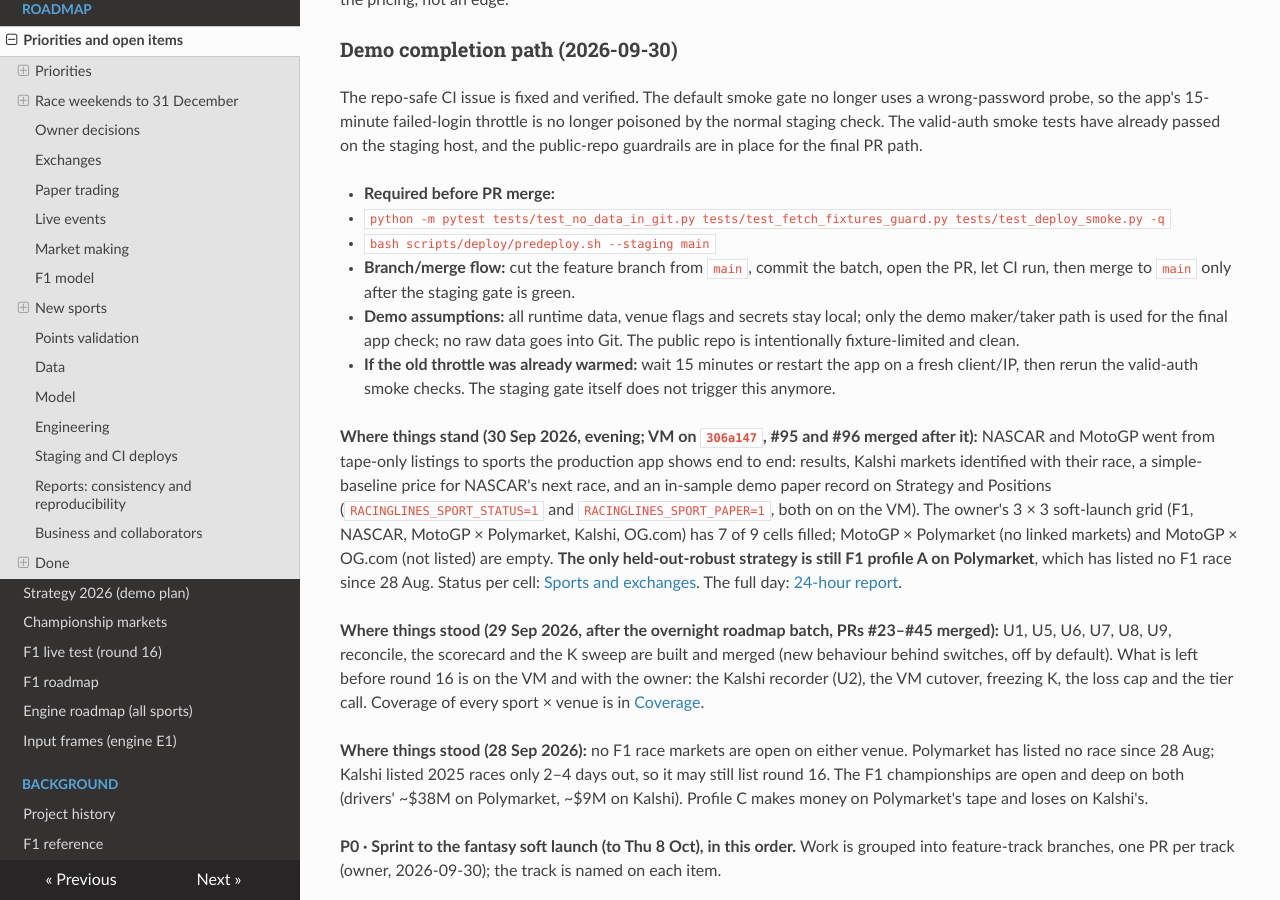
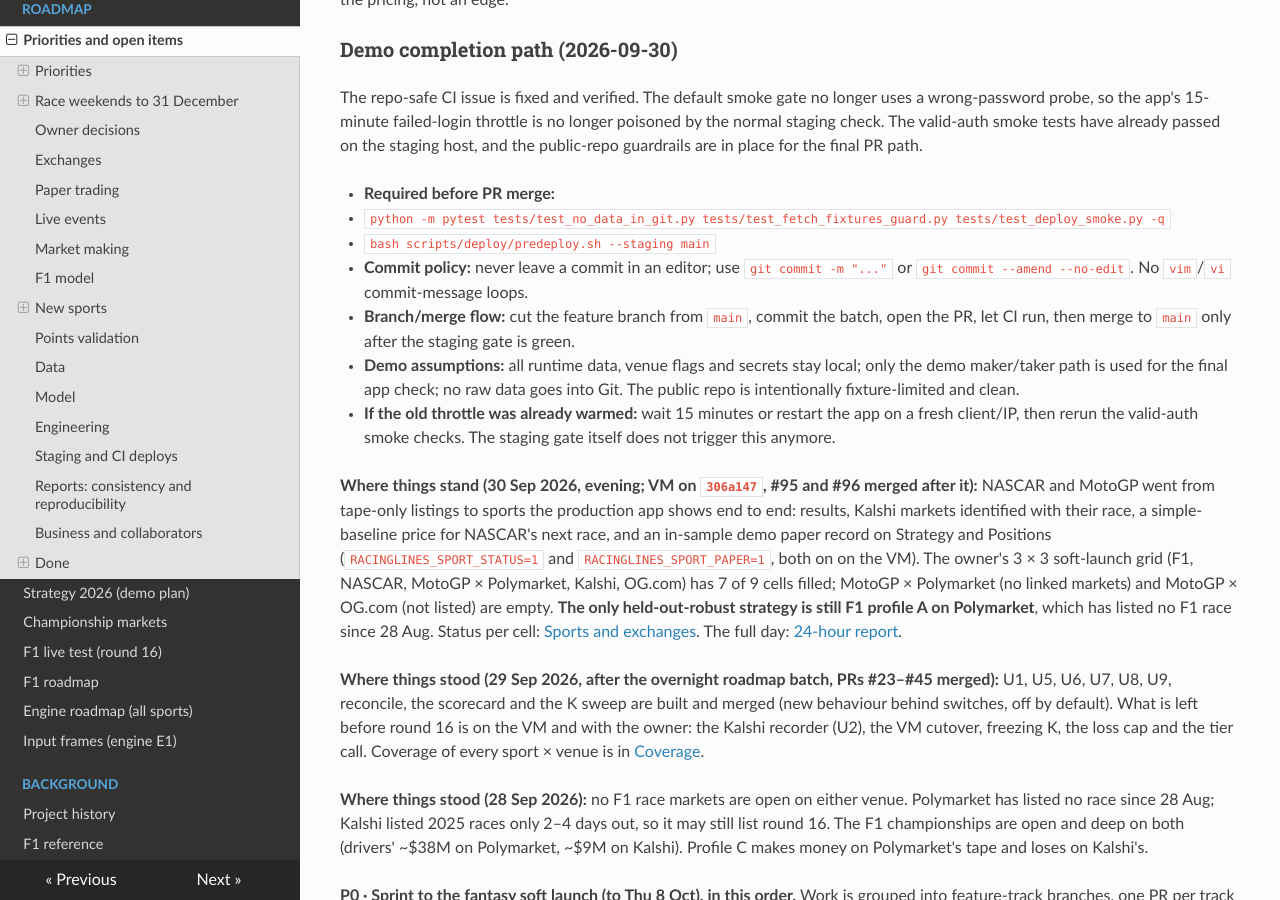
Before and after one commit to lalligagger/racinglines-public, an MkDocs documentation site: the page built from docs/todo.md, in a window 1280 px wide and 900 px high, scrolled down 803 px. Built offline with MkDocs 1.6.1, drawn with Linux system fonts in a browser that asks for light colours; nearby versions of some CDN libraries.

Commit message:
docs: add no-vim commit policy and coordinator handoff

```diff
--- a/docs/todo.md
+++ b/docs/todo.md
@@ -36,6 +36,8 @@ have already passed on the staging host, and the public-repo guardrails are in p
 - **Required before PR merge:**
   - `python -m pytest tests/test_no_data_in_git.py tests/test_fetch_fixtures_guard.py tests/test_deploy_smoke.py -q`
   - `bash scripts/deploy/predeploy.sh --staging main`
+- **Commit policy:** never leave a commit in an editor; use `git commit -m "..."` or `git commit --amend --no-edit`.
+  No `vim`/`vi` commit-message loops.
 - **Branch/merge flow:** cut the feature branch from `main`, commit the batch, open the PR, let CI run, then merge to
   `main` only after the staging gate is green.
 - **Demo assumptions:** all runtime data, venue flags and secrets stay local; only the demo maker/taker path is used for
```
Also changed, not shown: CLAUDE.md (+10 -0 lines).
